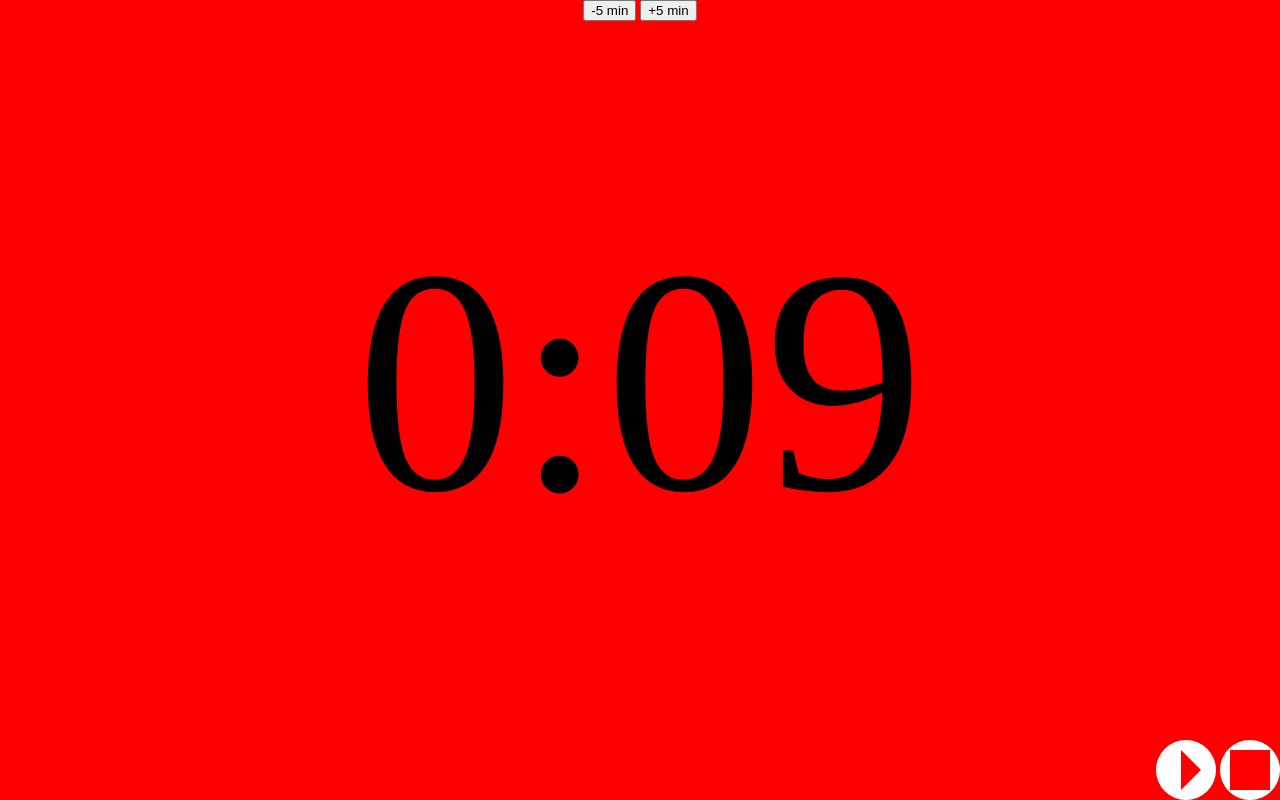
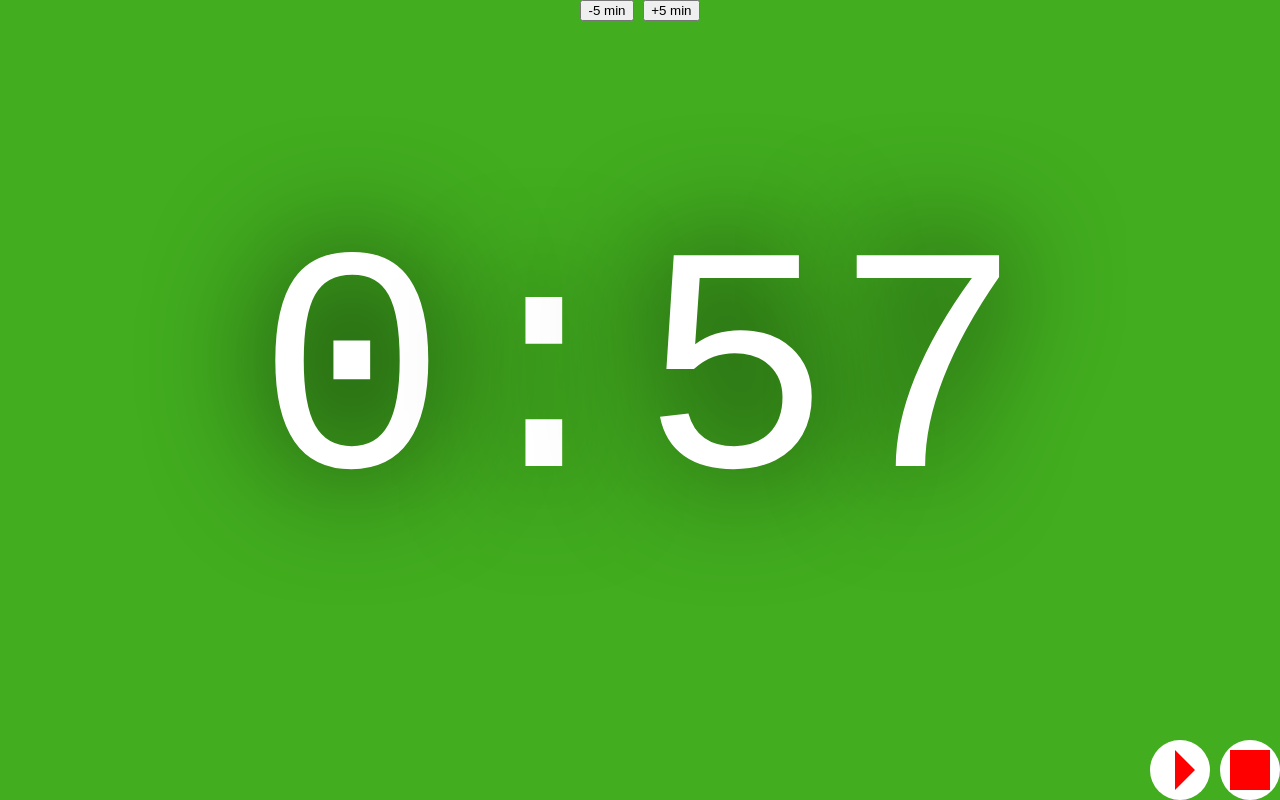
Before and after one commit to neesoglasnaja/talks-timer, a plain HTML site: page index.html in a window 1280 px wide. Both pictures are taken after a click on the button "10". Drawn offline with Linux system fonts and the light colour scheme.

Commit message:
Update styles and annd background change

```diff
--- a/index.html
+++ b/index.html
@@ -4,9 +4,14 @@
 	<meta charset="utf-8">
 	<title>Timer</title>
 	<style type="text/css">
+		:root {
+			--main-hue: 110;
+		}
 		body {
 			margin: 0;
 			padding: 0;
+			background-color: hsl(var(--main-hue), 70%, 40%);
+			font-family: 'Courier New', Courier, monospace;
 		}
 		.select-time {
 			display: flex;
@@ -46,6 +51,7 @@
 			opacity: 0.5;
 			background-size: 100px;
 			transform: skewX(45deg);
+			z-index: -1;
 		}
 		.timer__modifiers,
 		.timer__controls {
@@ -54,6 +60,8 @@
 		}
 		.timer__time {
 			font-size: 40vh;
+			color: #fff;
+			text-shadow: 0 0px 121px #000;
 		}
 		.timer__controls {
 			text-align: right;
@@ -67,6 +75,7 @@
 			height: 60px;
 			border-radius: 50%;
 			border: none;
+			overflow: hidden;
 		}
 		.timer__pause::after,
 		.timer__clear::after {
@@ -87,7 +96,7 @@
 </head>
 <body>
 	<section class="select-time">
-		<button class="select-time__option" data-time="0.2">10</button>
+		<button class="select-time__option" data-time="1">10</button>
 		<button class="select-time__option" data-time="20">20</button>
 		<button class="select-time__option" data-time="30">30</button>
 		<button class="select-time__option" data-time="40">40</button>
--- a/timer.js
+++ b/timer.js
@@ -1,22 +1,10 @@
 (function() {
 
 	var timerStepNode = document.querySelector('.timer');
+	var bodyNode = document.querySelector('body');
 	var timeout = 300;
 
-	var config = {
-		chunks: [{
-				minutes: 40,
-				color: 'green'
-			},
-			{
-				minutes: 20,
-				color: 'orange'
-			},
-			{
-				minutes: 5,
-				color: 'red'
-		}]
-	};
+	var maxHue = 110;
 
 	var Timer = function(skipUpdate) {
 		var interval;
@@ -27,10 +15,13 @@
 		var secondsNode = document.querySelector('.timer__seconds');
 
 		return {
-			init: function(minutes, config) {
+			init: function(minutes) {
+				if (minutes !== undefined) countFrom = minutes;
+
 				timerStepNode.classList.remove('_paused');
+				timerStepNode.setAttribute('data-time', countFrom * 60 * 1000)
+				bodyNode.style.setProperty('--main-hue', maxHue);
 
-				if (minutes !== undefined) countFrom = minutes;
 				finalTime = new Date(Date.now() + countFrom * 60 * 1000);
 				updateScreen();
 				interval = setInterval(updateScreen, timeout);
@@ -49,6 +40,9 @@
 			updateTime(minutes) {
 				pause();
 				finalTime = new Date(Date.now() + getLeftovers(minutes));
+				var initialTime = parseInt(timerStepNode.getAttribute('data-time'));
+				var newTime = initialTime + minutes * 60 * 1000;
+				timerStepNode.setAttribute('data-time', newTime > 1 ? newTime : 1);
 				updateScreen();
 				resume();
 			}
@@ -81,11 +75,11 @@
 			secondsNode.textContent = (seconds < 10 ? '0' : '') + seconds;
 			timerStepNode.setAttribute('data-value', time * (isPositive ? 1: -1));
 
-			for (var i = 0; i < config.chunks.length; i++) {
-				if (config.chunks[i].minutes >= minutes * (isPositive ? 1: -1)) {
-					document.bgColor = config.chunks[i].color;
-				}
-			}
+			var fullTime = isPositive ? time : time * -1;
+			var originTime = parseInt(timerStepNode.getAttribute('data-time'), 10);
+
+			var hue =  parseInt(fullTime / originTime * maxHue);
+			bodyNode.style.setProperty('--main-hue', hue > 0 ? hue : 0);
 		}
 
 		function getLeftovers(additionalMinutes) {
@@ -104,7 +98,7 @@
 				selectTimeStepNode.setAttribute("style", "display: none;");
 				timerStepNode.setAttribute("style", "display: flex;");
 
-				timer.init(time, config);
+				timer.init(time);
 			},
 			showOptions() {
 				selectTimeStepNode.setAttribute("style", "display: flex;");
@@ -129,6 +123,7 @@
 
 	var pauseNode = document.querySelector('.timer__pause');
 	var clearNode = document.querySelector('.timer__clear');
+	var timeNode = document.querySelector('.timer__time');
 	var changeTimeNodes = document.querySelectorAll('.timer__change-time');
 
 	clearNode.addEventListener('click', function() {
@@ -138,6 +133,11 @@
 	pauseNode.addEventListener('click', function() {
 		timer.toggle();
 	});
+
+	timeNode.addEventListener('click', function() {
+		timer.toggle();
+	});
+
 	changeTimeNodes.forEach(node => {
 		node.addEventListener('click', function() {
 			var value = parseInt(this.getAttribute('data-value'), 10);
```
